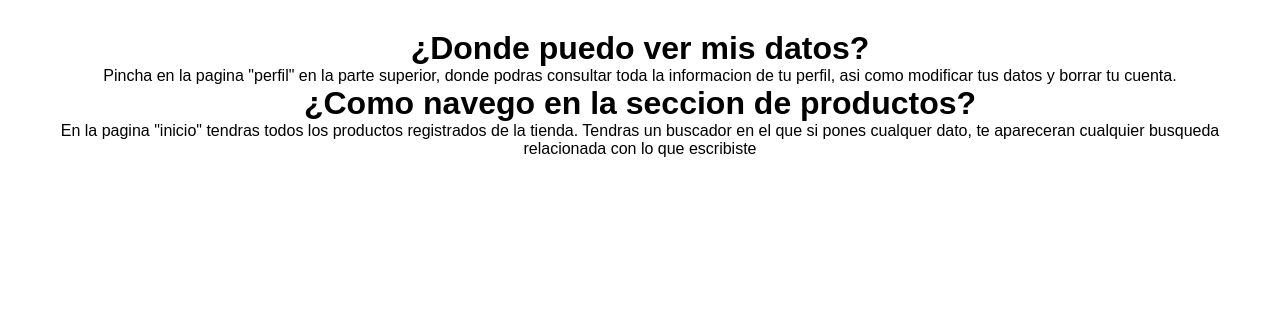
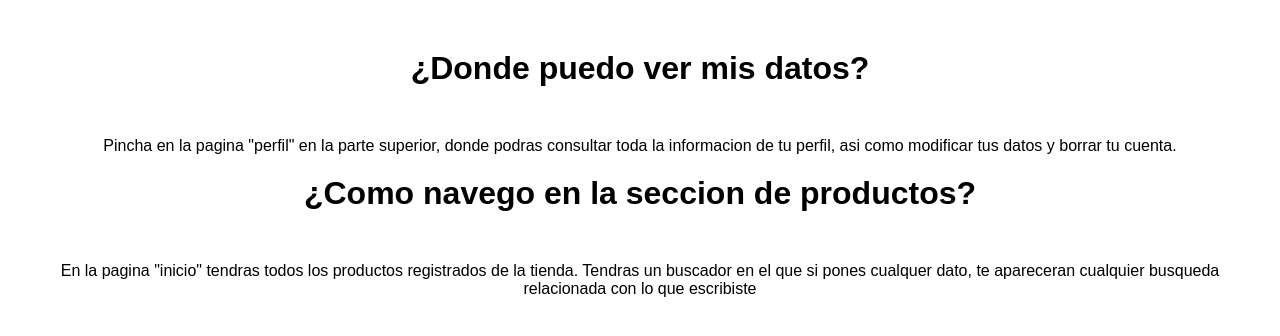
Before and after one commit to RMontesJ/tienda-online, a PHP site: page /ayuda.php?id_user=1 in a window 1280 px wide. Shown: the part 80-416 px from the top of the page. Run offline with PHP 8.4, Linux system fonts and the light colour scheme.

Commit message:
Update ayuda.css

```diff
--- a/Porfolio tienda online/css/ayuda.css
+++ b/Porfolio tienda online/css/ayuda.css
@@ -8,3 +8,8 @@
     text-align: center;
     padding: 30px;
 }
+
+h1{
+    margin-top: 20px;
+    margin-bottom: 50px;
+}
```
